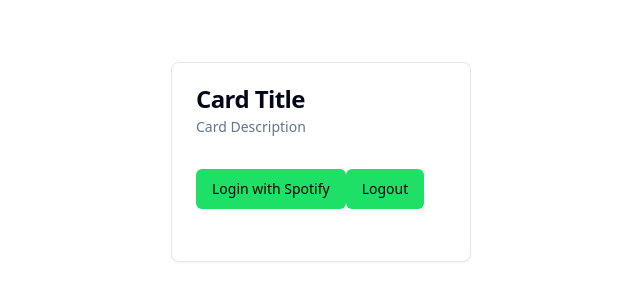
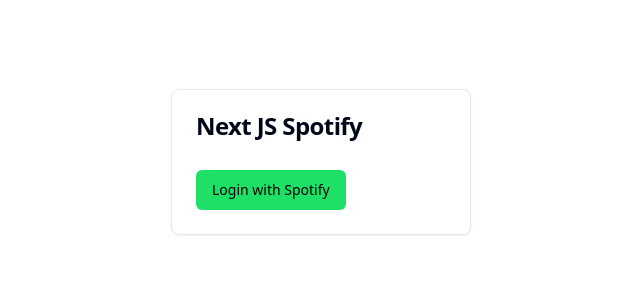
Before and after one commit to natealcedo/next-spotify, a Next.js app: page /login in a window 1280 px wide. Shown: the part 238-538 px from the top of the page, without its empty margins (319-959 px from the left). Built offline with nearby package versions, Linux system fonts and the light colour scheme; no server answers.

Commit message:
Clean up login pages

```diff
--- a/app/(logged-out)/login/login-button.tsx
+++ b/app/(logged-out)/login/login-button.tsx
@@ -1,12 +1,11 @@
 "use client";
 import { Button } from "@/components/ui/button";
-import { signIn, signOut } from "next-auth/react";
+import { signIn } from "next-auth/react";
 
 export function LoginButton() {
   return (
     <div>
       <Button onClick={() => signIn("spotify", {})}>Login with Spotify</Button>
-      <Button onClick={() => signOut()}>Logout</Button>
     </div>
   );
 }
--- a/app/(logged-out)/login/page.tsx
+++ b/app/(logged-out)/login/page.tsx
@@ -1,6 +1,6 @@
 import { getServerSession } from "next-auth";
 import { authOptions } from "@/app/api/auth/auth-options";
-import { Card, CardContent, CardDescription, CardHeader, CardTitle } from "@/components/ui/card";
+import { Card, CardContent, CardHeader, CardTitle } from "@/components/ui/card";
 import { LoginButton } from "@/app/(logged-out)/login/login-button";
 import { redirect } from "next/navigation";
 
@@ -12,10 +12,9 @@
   }
   return (
     <div className="h-full flex flex-col items-center justify-center ">
-      <Card className="w-[300px] h-[200px] flex flex-col gap-2">
+      <Card className="w-[300px] flex flex-col gap-2">
         <CardHeader>
-          <CardTitle>Card Title</CardTitle>
-          <CardDescription>Card Description</CardDescription>
+          <CardTitle>Next JS Spotify</CardTitle>
         </CardHeader>
         <CardContent className="flex flex-col">
           <LoginButton />
```
